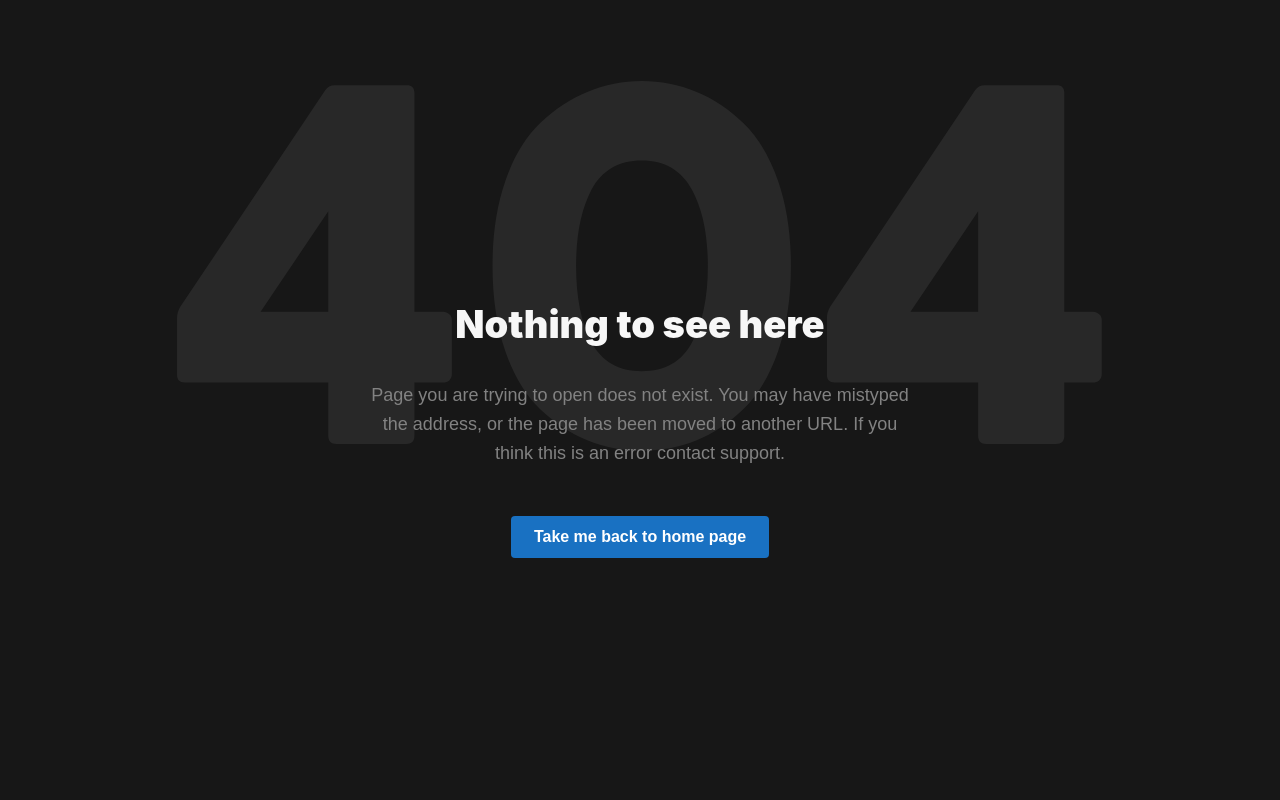
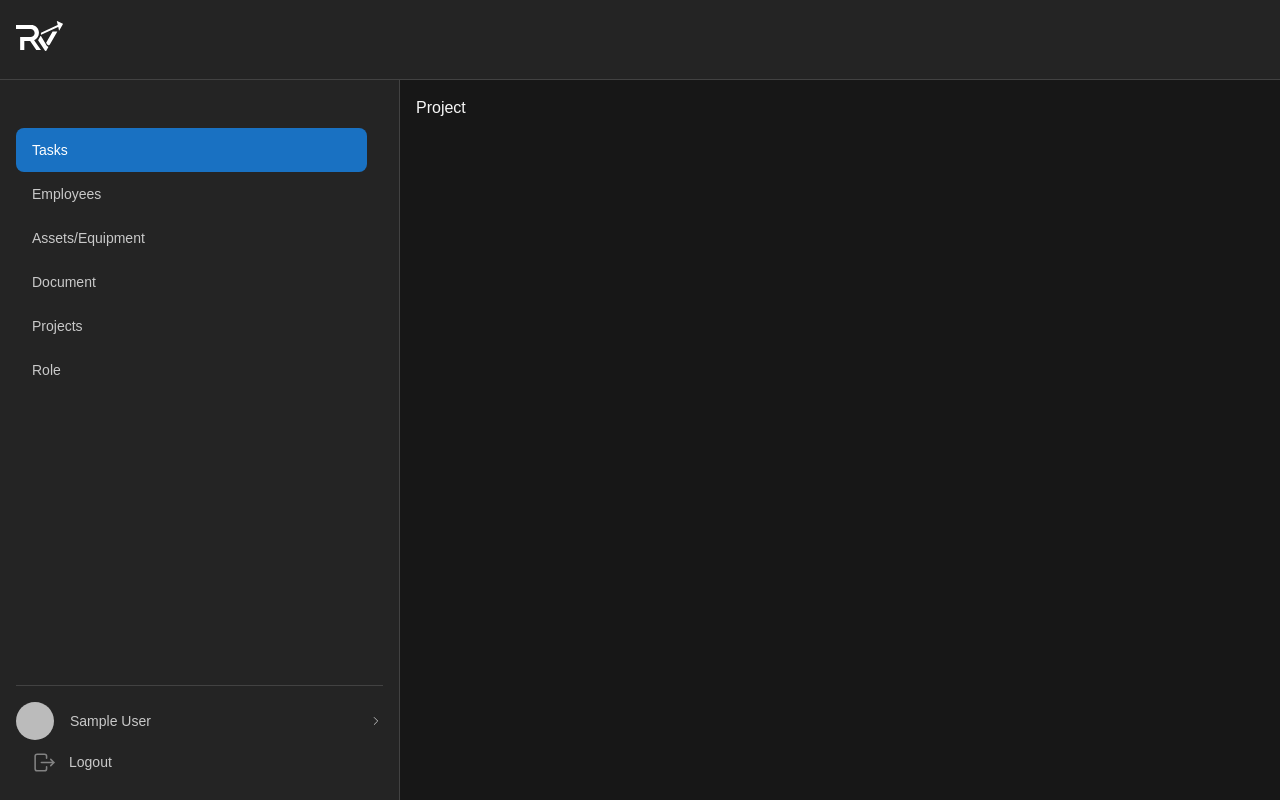
Before and after one commit to rivantmedia/erp, a Next.js app: page /dashboard/project in a window 1280 px wide. Before the commit this address had no page. Built offline with nearby package versions, Linux system fonts and the light colour scheme; no server answers; the database is empty; sample sign-in values are in the browser's storage.

Commit message:
Minor Changes on Dashboard

```diff
--- /dev/null
+++ b/src/app/dashboard/project/page.tsx
@@ -0,0 +1,3 @@
+export default function Main() {
+  return <div>Project</div>;
+}
--- /dev/null
+++ b/src/app/dashboard/role/page.tsx
@@ -0,0 +1,3 @@
+export default function Main() {
+  return <div>Role</div>;
+}
--- a/src/components/Dashboard/Dashboard.tsx
+++ b/src/components/Dashboard/Dashboard.tsx
@@ -15,6 +15,8 @@ const linksData = [
   { label: "Employees", href: "employees" },
   { label: "Assets/Equipment", href: "assets" },
   { label: "Document", href: "document" },
+  { label: "Projects", href: "project" },
+  { label: "Role", href: "role" },
 ];
 
 export default function Dashboard({ children }: { children: React.ReactNode }) {
```
